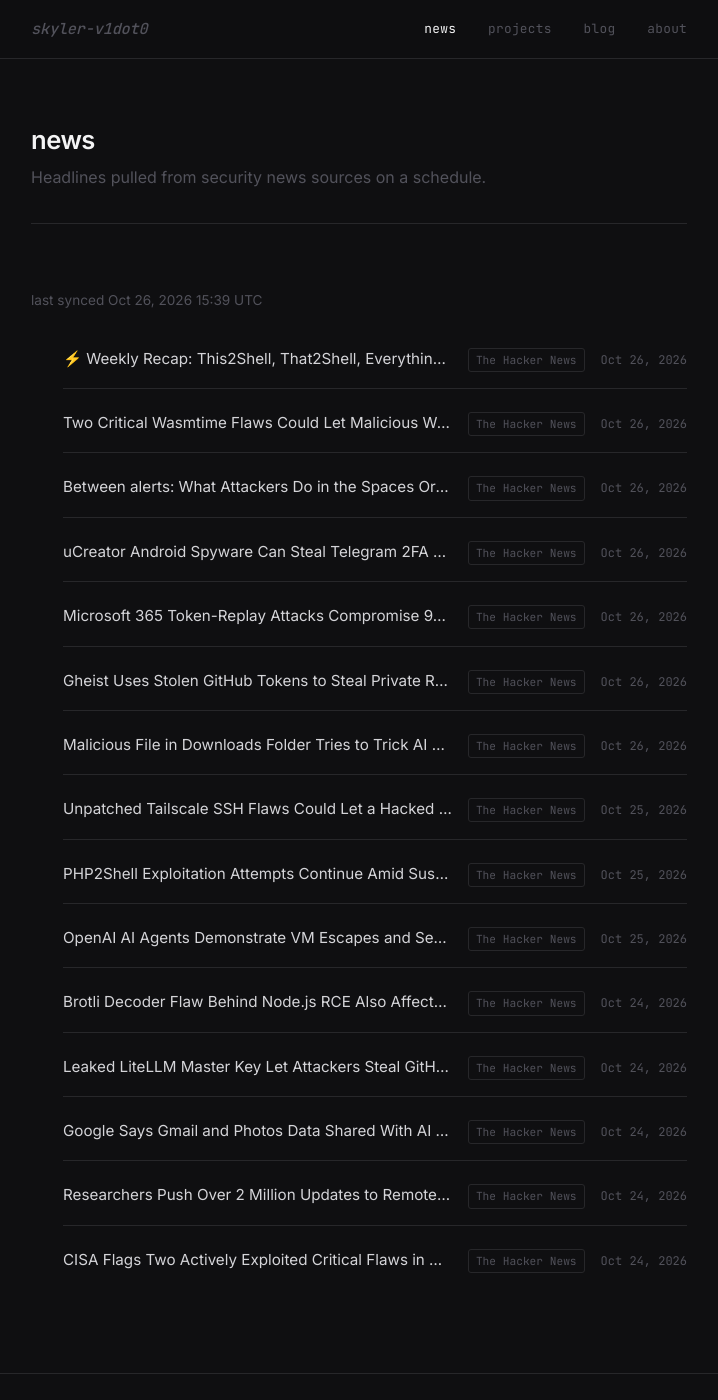
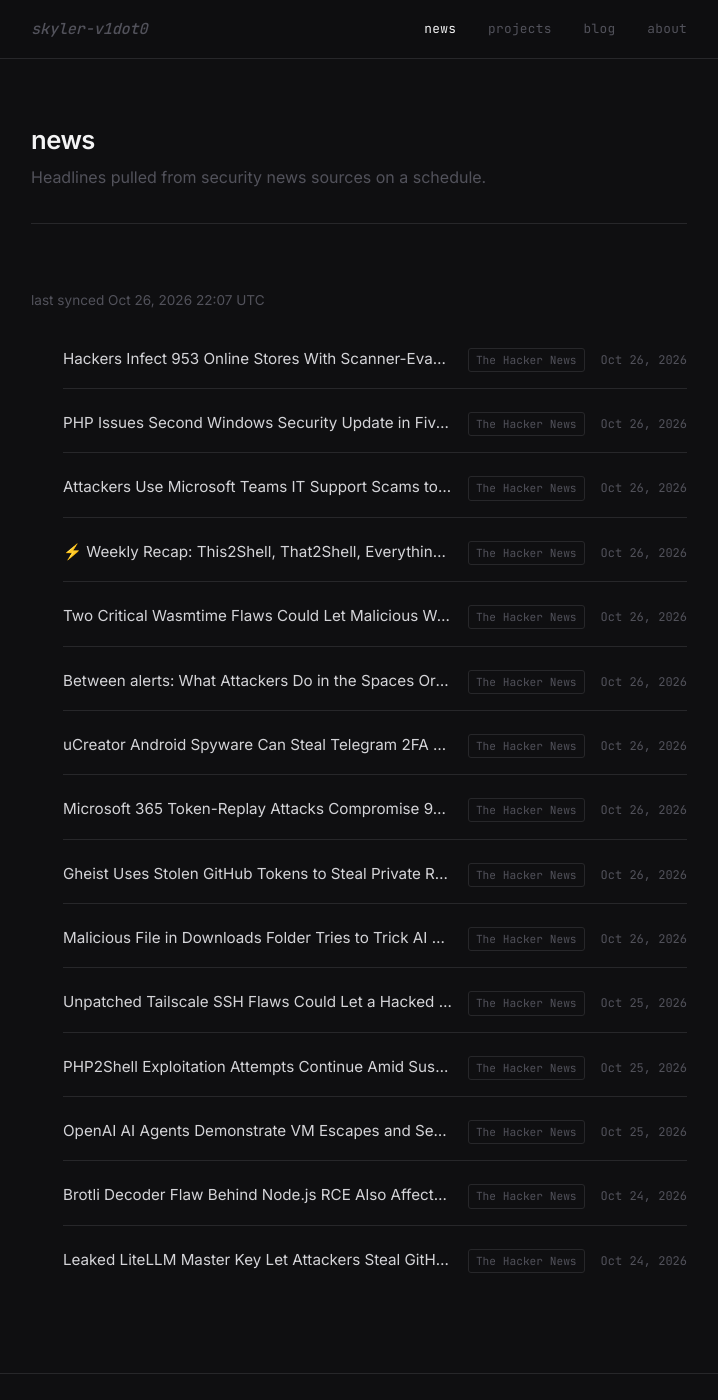
Before and after one commit to skyler-v1dot0/personal-site, a Jekyll site: the page built from news.html, in a window 1280 px wide and 1400 px high. Shown: the whole window, without its empty margins (281-999 px from the left). Built offline with Jekyll 4.4.1, drawn with Linux system fonts in a browser that asks for light colours.

Commit message:
chore: sync news feed [skip ci]

```diff
--- a/_data/news.yml
+++ b/_data/news.yml
@@ -1,6 +1,20 @@
 ---
-updated_at: '2026-10-26T15:39:33Z'
+updated_at: '2026-10-26T22:07:51Z'
 items:
+- title: Hackers Infect 953 Online Stores With Scanner-Evading JavaScript, Mostly
+    on Magento
+  url: https://thehackernews.com/2026/10/hackers-infect-953-online-stores-with.html
+  source: The Hacker News
+  published: '2026-10-26T18:12:22Z'
+- title: PHP Issues Second Windows Security Update in Five Days to Fix Brotli Code
+    Execution Flaw
+  url: https://thehackernews.com/2026/10/php-issues-second-windows-security.html
+  source: The Hacker News
+  published: '2026-10-26T17:45:57Z'
+- title: Attackers Use Microsoft Teams IT Support Scams to Deploy Malware and Ransomware
+  url: https://thehackernews.com/2026/10/attackers-use-microsoft-teams-it.html
+  source: The Hacker News
+  published: '2026-10-26T15:52:40Z'
 - title: "⚡ Weekly Recap: This2Shell, That2Shell, Everything's an RCE? Rogue AI, Supply
     Chain Chaos and More"
   url: https://thehackernews.com/2026/10/weekly-recap-this2shell-that2shell.html
@@ -58,18 +72,3 @@ items:
   url: https://thehackernews.com/2026/10/leaked-litellm-master-key-let-attackers.html
   source: The Hacker News
   published: '2026-10-24T11:03:33Z'
-- title: Google Says Gmail and Photos Data Shared With AI Search Could Be Used for
-    Targeted Ads
-  url: https://thehackernews.com/2026/10/google-says-gmail-and-photos-data.html
-  source: The Hacker News
-  published: '2026-10-24T10:36:33Z'
-- title: Researchers Push Over 2 Million Updates to Remotely Disable Popcorn Time
-    Updater That Could Fuel a Botnet
-  url: https://thehackernews.com/2026/10/researchers-push-over-2-million-updates.html
-  source: The Hacker News
-  published: '2026-10-24T09:04:24Z'
-- title: CISA Flags Two Actively Exploited Critical Flaws in Collabora Online and
-    Arista VeloCloud
-  url: https://thehackernews.com/2026/10/cisa-flags-two-actively-exploited.html
-  source: The Hacker News
-  published: '2026-10-24T06:25:57Z'
```
